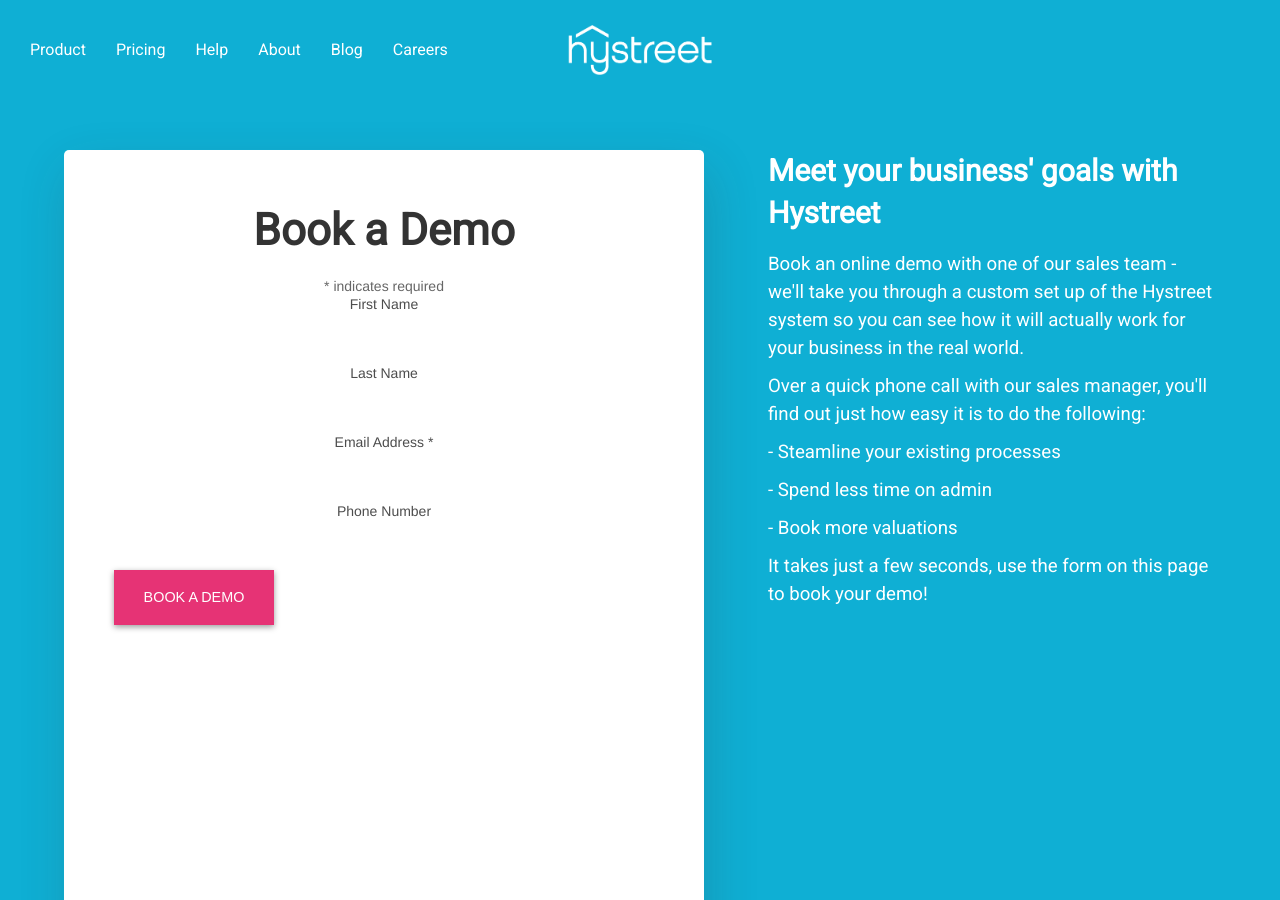
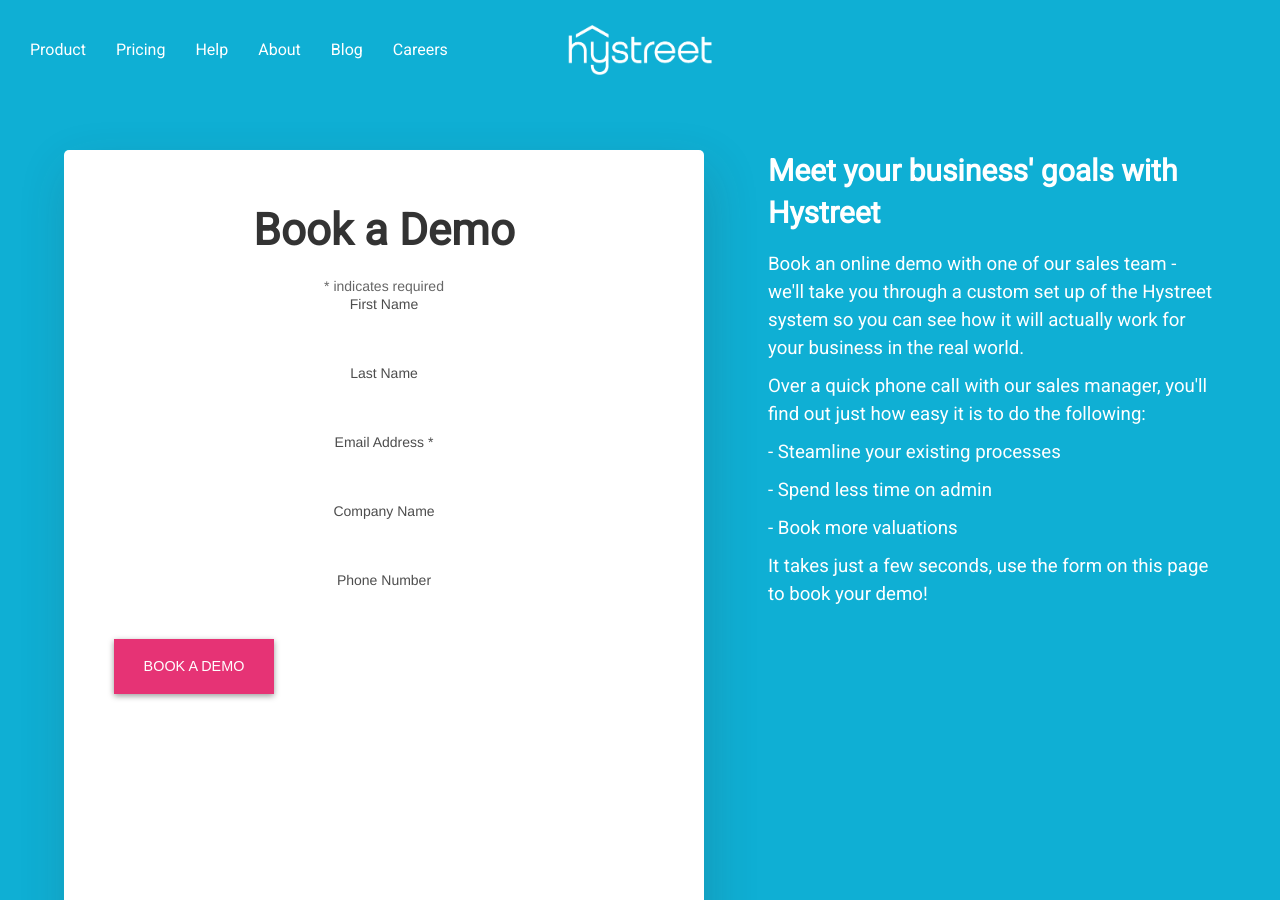
Before and after one commit to hidr/hystreet-marketing-live, a Jekyll site: the page built from book-demo/b/index.html, in a window 1280 px wide and 900 px high. Built offline with Jekyll 4.4.1, drawn with Linux system fonts in a browser that asks for light colours; comment, search, counter and statistics services are not loaded.

Commit message:
Update book-demo/b/index.html

```diff
--- a/book-demo/b/index.html
+++ b/book-demo/b/index.html
@@ -43,6 +43,10 @@
     	<label for="mce-EMAIL">Email Address  <span class="asterisk">*</span>
     </label>
     	<input type="email" value="" name="EMAIL" class="required email" id="mce-EMAIL">
+    </div>
+    <div class="mc-field-group">
+	      <label for="mce-CNAME">Company Name </label>
+	       <input type="text" value="" name="CNAME" class="" id="mce-CNAME">
     </div>
     <div class="mc-field-group size1of2">
     	<label for="mce-MMERGE7">Phone Number </label>
```
